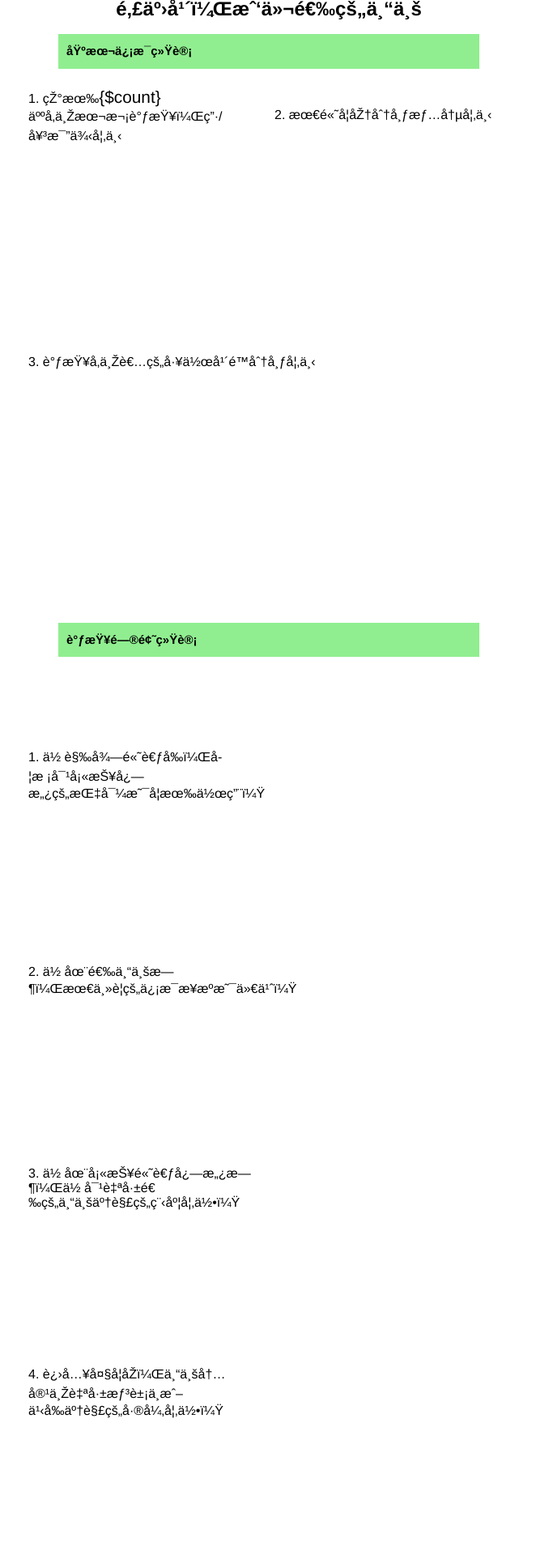
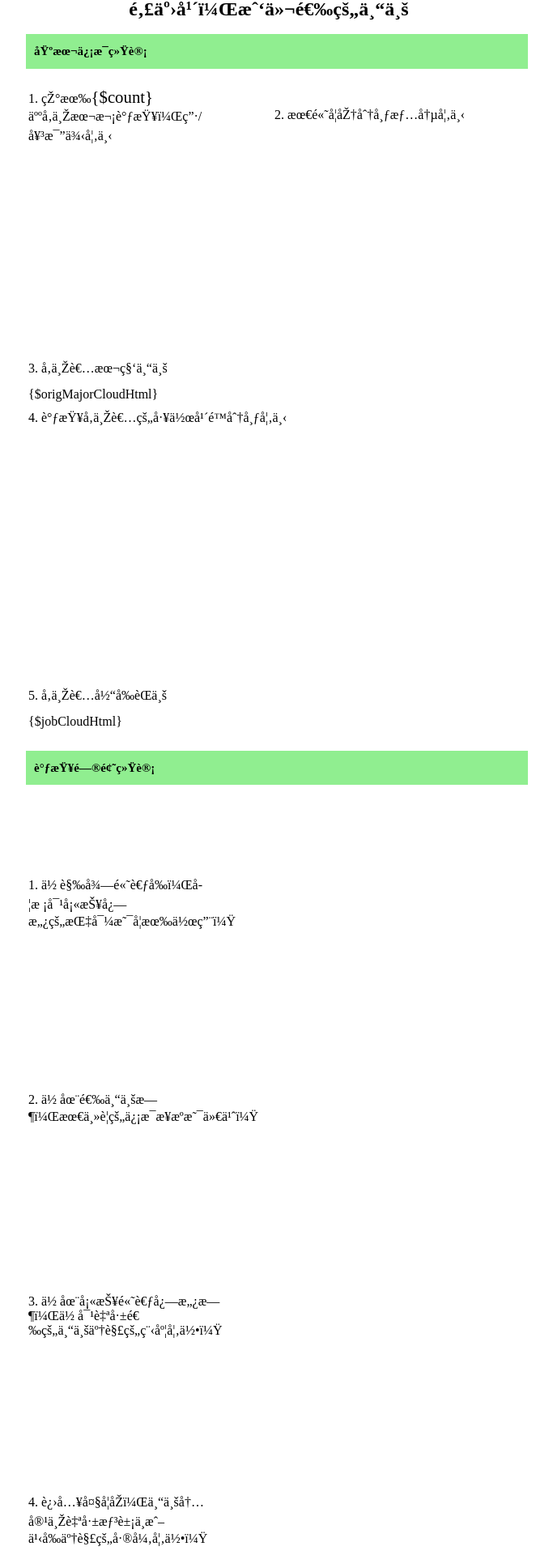
Before and after one commit to RichardWuTry/Utility, a PHP site: page /DbName/Tpl/Major/researchResult.html in a window 1280 px wide. Shown: the top 1920 px of the page at 81% size, without its empty margins (308-991 px from the left). Run offline with PHP 8.4, Linux system fonts and the light colour scheme; some libraries are stand-ins or nearby versions.

Commit message:
finish researchResult app

```diff
--- a/Public/css/common.css
+++ b/Public/css/common.css
@@ -1,7 +1,7 @@
 body {
 	margin: 0;
 	padding: 0;
-	font-family: Helvetica, Arial, sans-serif;
+	font: "Trebuchet MS", arial, helvetica, clean, sans-serif;
 	line-height: 1.4em;
 }
 
--- a/Tpl/Major/researchResult.html
+++ b/Tpl/Major/researchResult.html
@@ -4,6 +4,10 @@
 	<link rel="stylesheet" href="__PUBLIC__/css/major.css" />
 	<link rel="stylesheet" href="__PUBLIC__/css/jquery.jqplot.min.css" />
 	<style>
+		h2 {
+			width: 600px;
+			margin-top: 20px;
+		}
 		#personal .pie {
 			width: 300px;
 			height: 250px;
@@ -17,6 +21,10 @@
 		#research .pie, #additional_research .pie {
 			width: 400px;
 			height: 250px;
+		}
+
+		#personal td {
+			padding-bottom: 5px;
 		}
 	</style>
 
@@ -93,10 +101,26 @@
 				<td><div id="highest_edu" class="pie"></div></td>
 			</tr>
 			<tr>
-				<td colspan="2">3. 调查参与者的工作年限分布如下</td>
+				<td colspan="2">3. 参与者本科专业</td>
+			</tr>
+			<tr>
+				<td colspan="2">
+					{$origMajorCloudHtml}
+				</td>
+			</tr>
+			<tr>
+				<td colspan="2">4. 调查参与者的工作年限分布如下</td>
 			</tr>
 			<tr>
 				<td colspan="2"><div id="work_year"></div></td>
+			</tr>
+			<tr>
+				<td colspan="2">5. 参与者当前职业</td>
+			</tr>
+			<tr>
+				<td colspan="2">
+					{$jobCloudHtml}
+				</td>
 			</tr>
 		</table>
 
@@ -135,6 +159,12 @@
 		<h2>附加调查统计（第7问选择“否”）</h2>
 		<table id="additional_research">
 			<tr>
+				<td>5. 参与者期望专业</td>
+				<td>
+					{$currMajorCloudHtml}
+				</td>
+			</tr>
+			<tr>
 				<td>9. 你想选择其他专业的原因是？</td>
 				<td><div id="change_reason" class="pie"></div></td>
 			</tr>
```
Also changed, not shown: Lib/Action/MajorAction.class.php (+40 -5 lines), Tpl/Major/research.html (+6 -3 lines).
